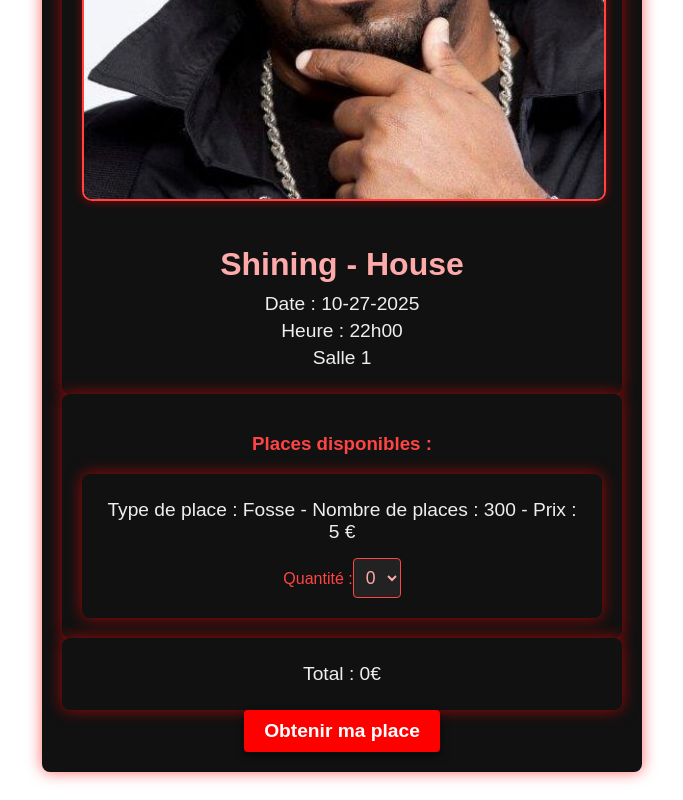
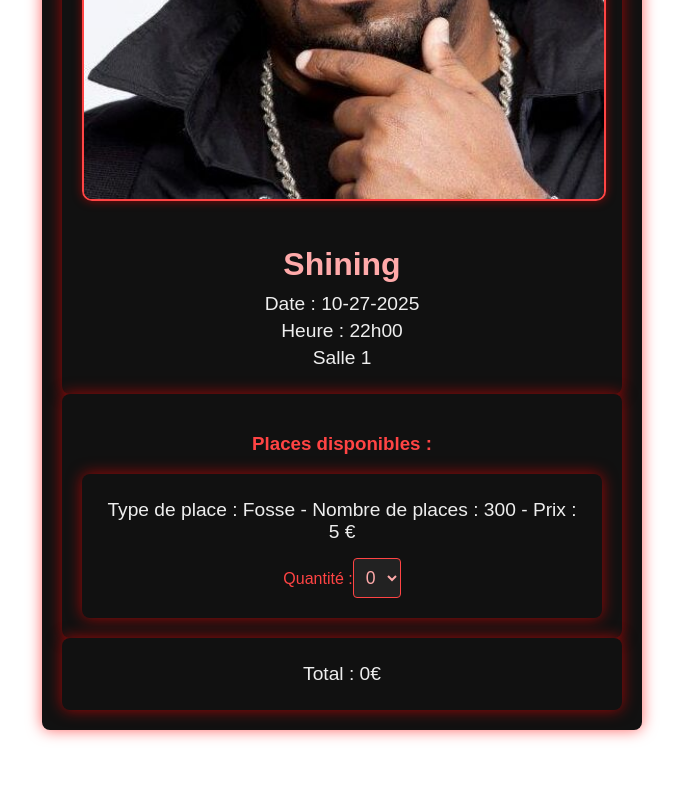
Before and after one commit to Zuuret/SAE-S3-S4_Creepy_Night, a Vue app: page /cinepeur/1 in a window 1280 px wide. Shown: the part 709-1509 px from the top of the page, without its empty margins (298-981 px from the left). After the commit the page ends 1467 px from the top, so only its background shows below. Built offline with nearby package versions, Linux system fonts and the light colour scheme.

Commit message:
Mise en place des boutons cashless/CB

```diff
--- a/src/views/ReservationCinepeurConfirmation.vue
+++ b/src/views/ReservationCinepeurConfirmation.vue
@@ -3,7 +3,7 @@
     <h1>Détails du film</h1>
     <div v-if="filmById">
       <img :src="filmById.image" alt="Affiche du film" />
-      <h2>{{ filmById.nomFilm }} - {{ filmById.categorie }}</h2>
+      <h2>{{ filmById.nomFilm }}</h2>
       <p>Date : {{ filmById.date }}</p>
       <p>Heure : {{ filmById.heure }}</p>
       <p>{{ filmById.salle }}</p>
@@ -25,7 +25,7 @@
     <div>
       <p>Total : {{ prixTotal }}€</p>
     </div>
-    <router-link v-if="filmById" :to="`/cinepeur/${filmById.id}/validate`">
+    <router-link v-if="prixTotal != 0" :to="`/cinepeur/${filmById.id}/validate`">
       <button>Obtenir ma place</button>
     </router-link>
   </div>
--- a/src/views/ReservationCinepeurValidation.vue
+++ b/src/views/ReservationCinepeurValidation.vue
@@ -2,8 +2,8 @@
   <div>
     <div v-if="ok === null">
       <p>Voulez-vous utiliser votre cashless ?</p>
-      <button @click="isOk()" id="buttonFalse1">Non</button>
-      <button @click="isOk()" id="buttonFalse1">Non</button>
+      <button @click="ok = true">Oui</button>
+      <button @click="ok = false">Non</button>
     </div>
     <div v-if="ok === false" >
       <form @submit.prevent="validerPaiement({nom, numeroCarte, dateExpiration, cvv})">
@@ -51,10 +51,6 @@ export default {
   },
   methods: {
     ...mapActions(['validerPaiement']),
-    isOk(){
-      this.ok = false;
-      return false;
-    }
   },
   mounted() {
   }
```
